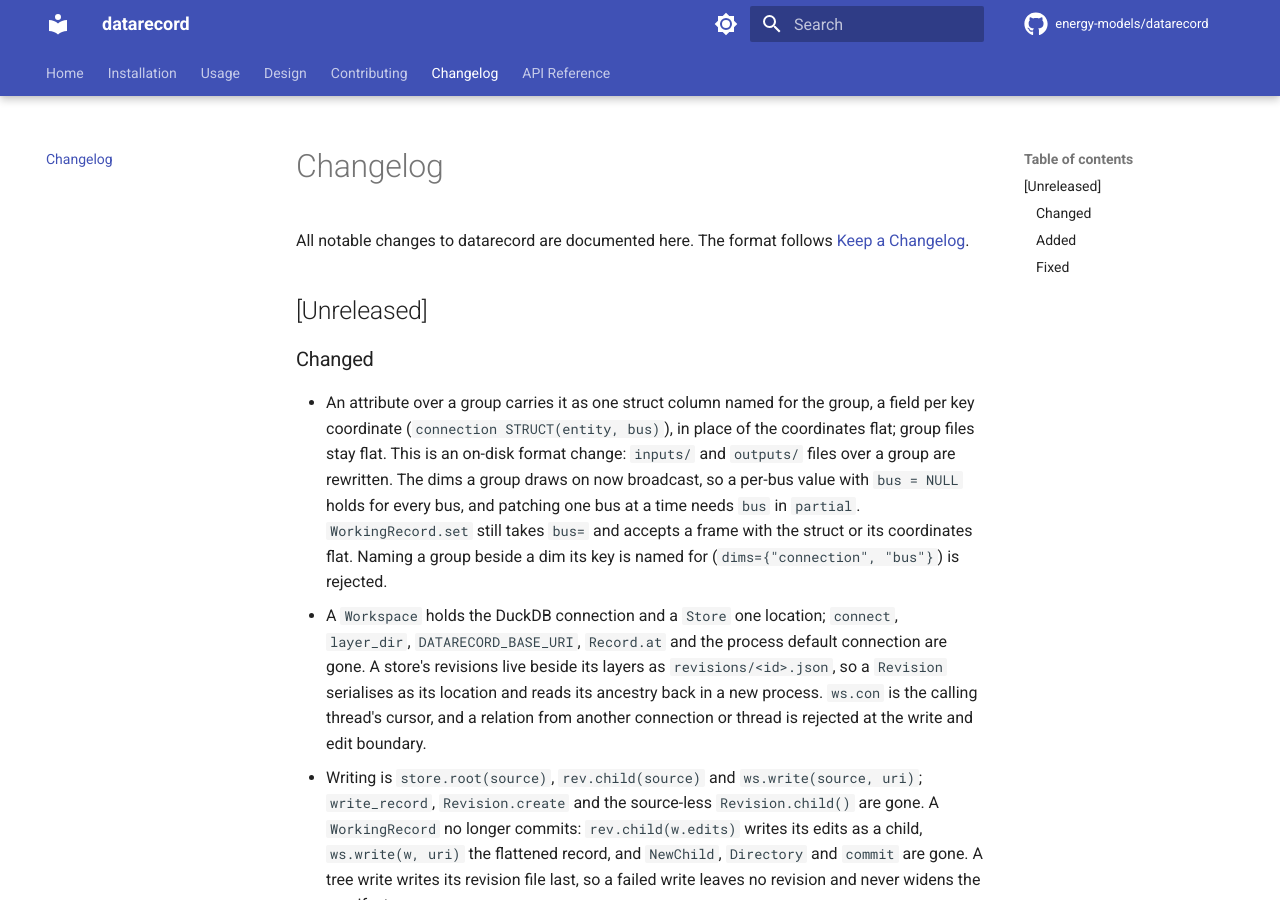
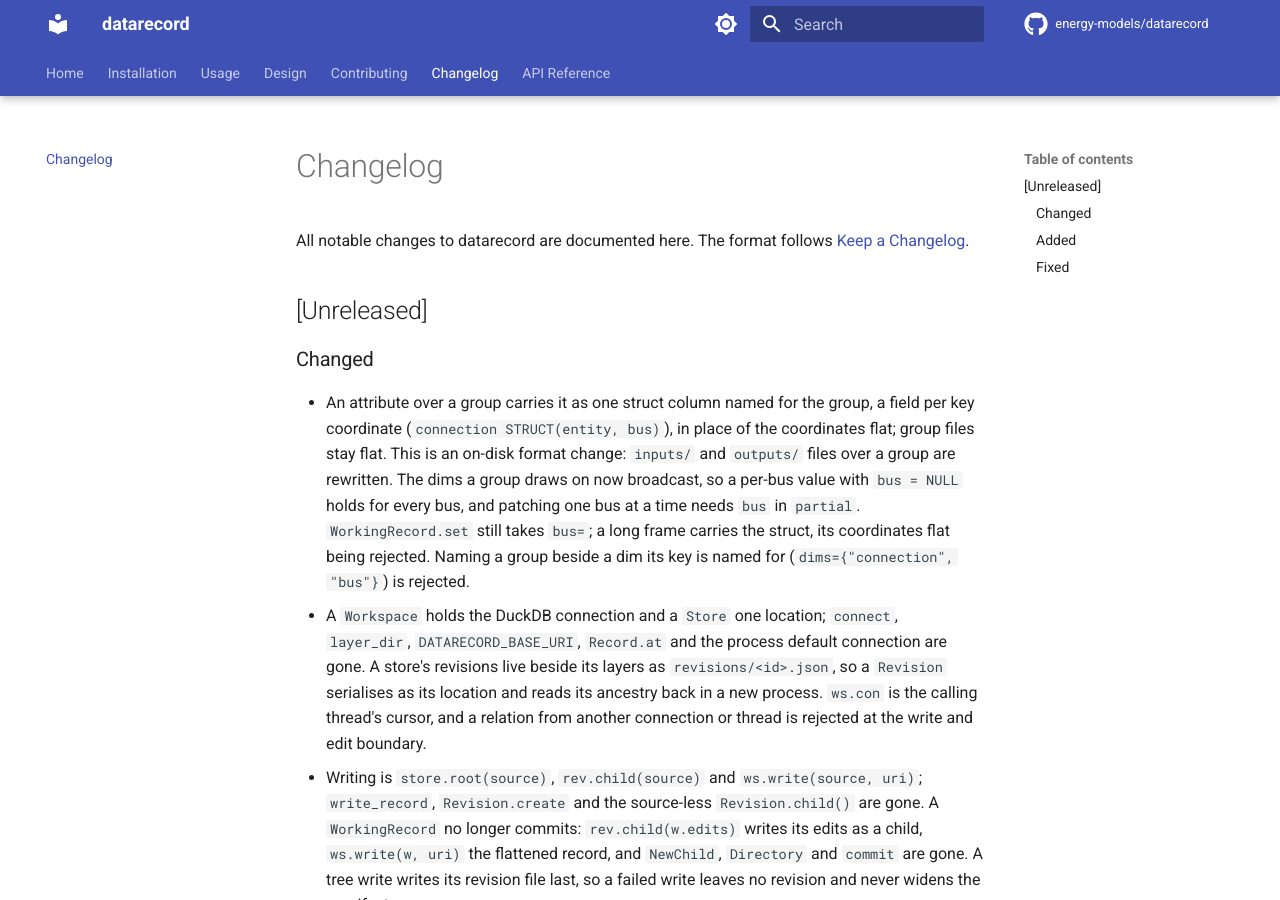
Before and after one commit to energy-models/datarecord, an MkDocs documentation site: the page built from docs/changelog.md, in a window 1280 px wide and 900 px high. Built offline with MkDocs 1.6.1 and Material for MkDocs 9.7.7, drawn with Linux system fonts in a browser that asks for light colours; comment, search, counter and statistics services are not loaded.

Commit message:
refactor: set takes a group's long frame as the struct only
A frame carrying a group's key coordinates flat is rejected, naming the
struct to pass, which also covers the struct and its coordinates side by
side. Coordinate keywords still pack into the struct.

Co-Authored-By: Claude Opus 5.5 (1M context) <noreply@anthropic.com>

```diff
--- a/CHANGELOG.md
+++ b/CHANGELOG.md
@@ -19,9 +19,10 @@ All notable changes to datarecord are documented here. The format follows
   format change: `inputs/` and `outputs/` files over a group are rewritten.
   The dims a group draws on now broadcast, so a per-bus value with
   `bus = NULL` holds for every bus, and patching one bus at a time needs
-  `bus` in `partial`. `WorkingRecord.set` still takes `bus=` and accepts a
-  frame with the struct or its coordinates flat. Naming a group beside a dim its key is named for
-  (`dims={"connection", "bus"}`) is rejected.
+  `bus` in `partial`. `WorkingRecord.set` still takes `bus=`; a long frame
+  carries the struct, its coordinates flat being rejected. Naming a group
+  beside a dim its key is named for (`dims={"connection", "bus"}`) is
+  rejected.
 - A `Workspace` holds the DuckDB connection and a `Store` one location;
   `connect`, `layer_dir`, `DATARECORD_BASE_URI`, `Record.at` and the process
   default connection are gone. A store's revisions live beside its layers as
```
Also changed, not shown: docs/design/proposals/a-group-is-a-struct-column.md (+1 -0 lines), docs/design/working-record.md (+2 -2 lines), 2 other files.
